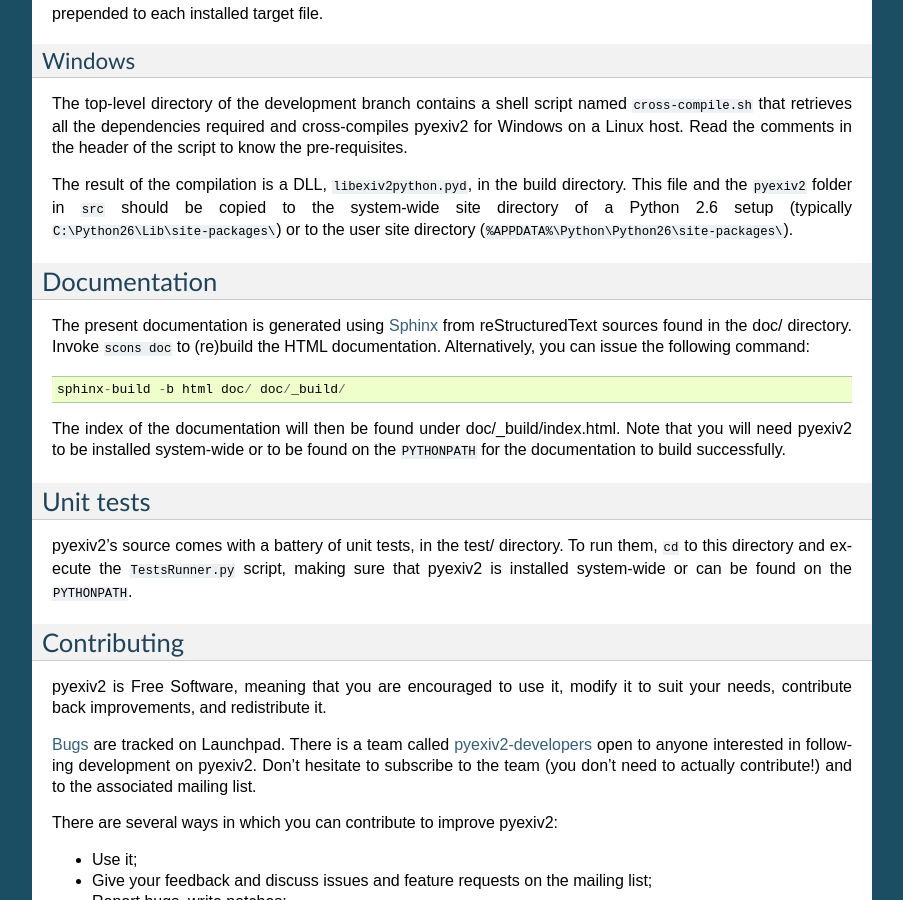
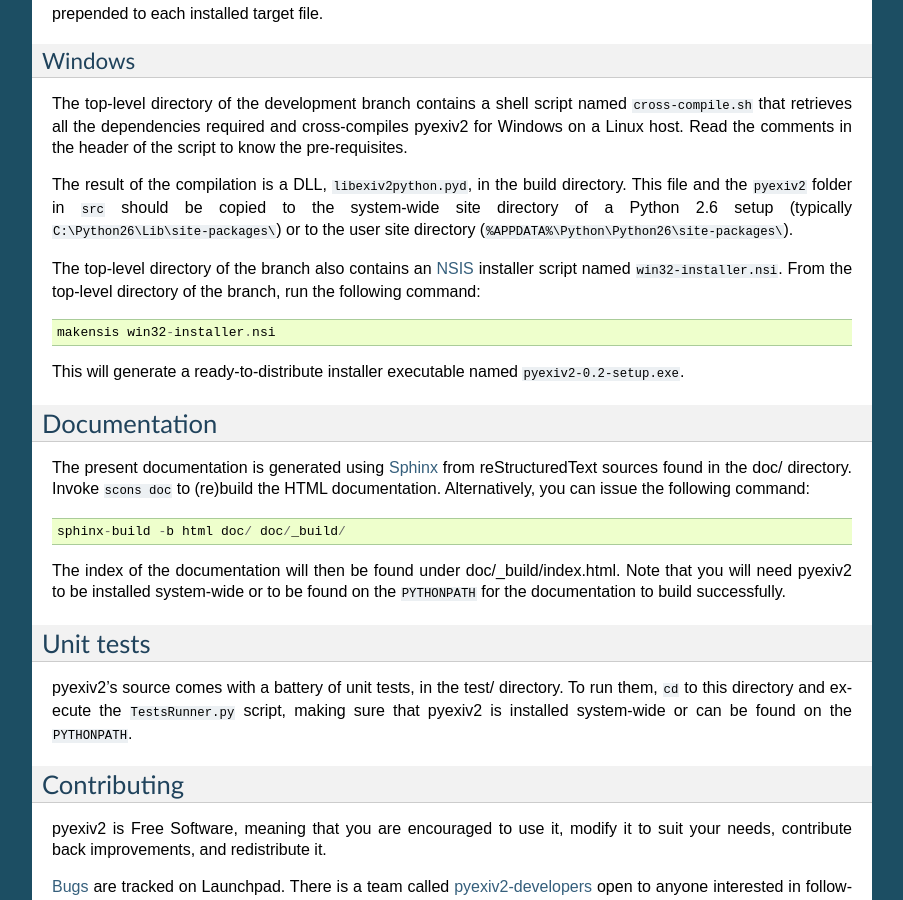
Before and after one commit to hobson/pyexiv2, a Sphinx documentation site: the page built from doc/developers.rst, in a window 1280 px wide and 900 px high, scrolled down 1366 px. Shown: the whole window, without its empty margins (198-1101 px from the left). Built offline with Sphinx 7.4.7, drawn with Linux system fonts in a browser that asks for light colours.

Commit message:
Developers documentation: how to generate a windows installer.

```diff
--- a/doc/developers.rst
+++ b/doc/developers.rst
@@ -96,6 +96,15 @@
 (typically ``C:\Python26\Lib\site-packages\``) or to the user site directory
 (``%APPDATA%\Python\Python26\site-packages\``).
 
+The top-level directory of the branch also contains an
+`NSIS <http://nsis.sourceforge.net/>`_ installer script named
+``win32-installer.nsi``.
+From the top-level directory of the branch, run the following command::
+
+  makensis win32-installer.nsi
+
+This will generate a ready-to-distribute installer executable named
+``pyexiv2-0.2-setup.exe``.
 
 Documentation
 #############
```
